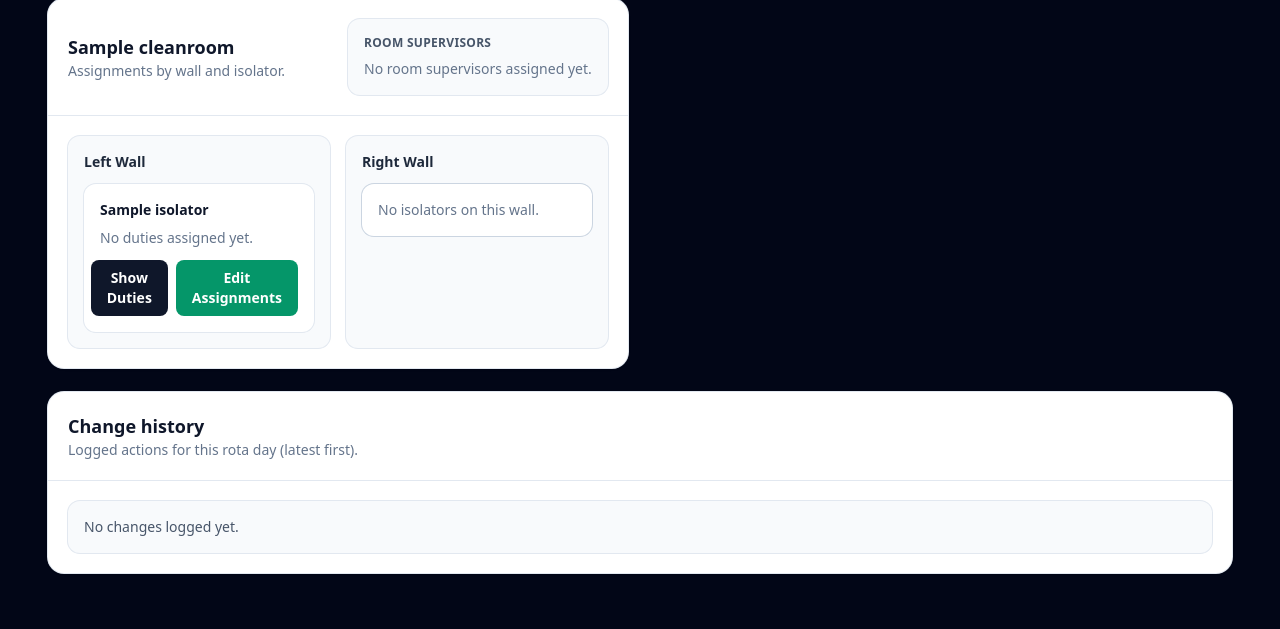
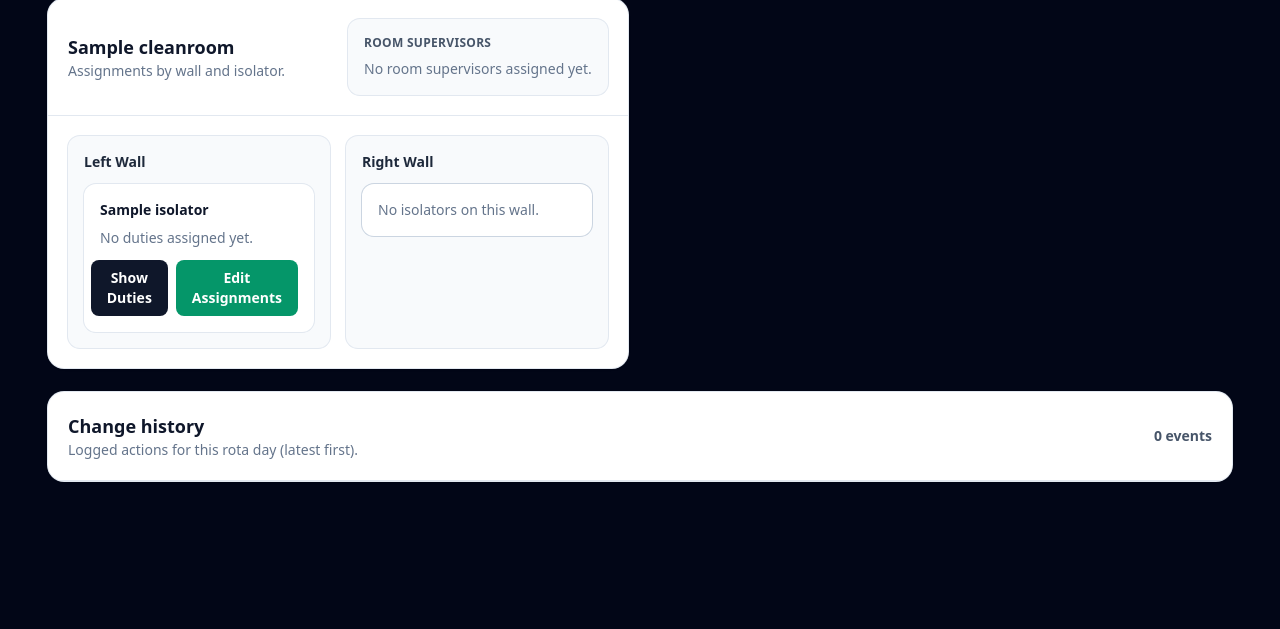
Before and after one commit to FraserR1188/Skedaddle, a Django app: page /day/2025/12/16/ in a window 1280 px wide. Shown: the part 392-1021 px from the top of the page. After the commit the page ends 874 px from the top, so only its background shows below. Run offline with Django 5.2, Linux system fonts and the light colour scheme; a user stored in the database is signed in; tables that the repository leaves empty hold one stand-in row (values such as "Sample post"); data that the repository does not hold is empty.

Commit message:
Add dropdown option in change activity log

```diff
--- a/rota/templates/rota/daily_rota.html
+++ b/rota/templates/rota/daily_rota.html
@@ -335,13 +335,22 @@
 
   {# ================= CHANGE LOG / AUDIT TRAIL ================= #}
   {% if rotaday %}
-    <section class="rounded-2xl bg-white shadow ring-1 ring-slate-200 overflow-hidden">
-      <div class="p-5 border-b border-slate-200">
-        <h2 class="text-lg font-semibold text-slate-900">Change history</h2>
-        <p class="text-sm text-slate-500">
-          Logged actions for this rota day (latest first).
-        </p>
-      </div>
+    <details class="rounded-2xl bg-white shadow ring-1 ring-slate-200 overflow-hidden">
+      <summary class="cursor-pointer select-none p-5 border-b border-slate-200 flex items-center justify-between">
+        <div>
+          <h2 class="text-lg font-semibold text-slate-900">Change history</h2>
+          <p class="text-sm text-slate-500">
+            Logged actions for this rota day (latest first).
+          </p>
+        </div>
+        <span class="text-sm font-semibold text-slate-600">
+          {% if rotaday.audit_events.count %}
+            {{ rotaday.audit_events.count }} event{{ rotaday.audit_events.count|pluralize }}
+          {% else %}
+            0 events
+          {% endif %}
+        </span>
+      </summary>
 
       <div class="p-5">
         {% if rotaday.audit_events.all %}
@@ -371,8 +380,9 @@
           </div>
         {% endif %}
       </div>
-    </section>
+    </details>
   {% endif %}
+
   {# ================= END CHANGE LOG ================= #}
 
 </div>
```
Also changed, not shown: rota/static/rota/css/tailwind.css.
